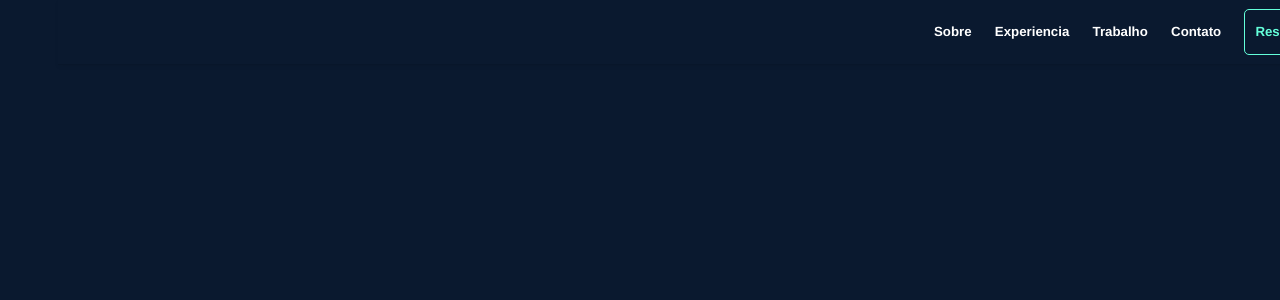
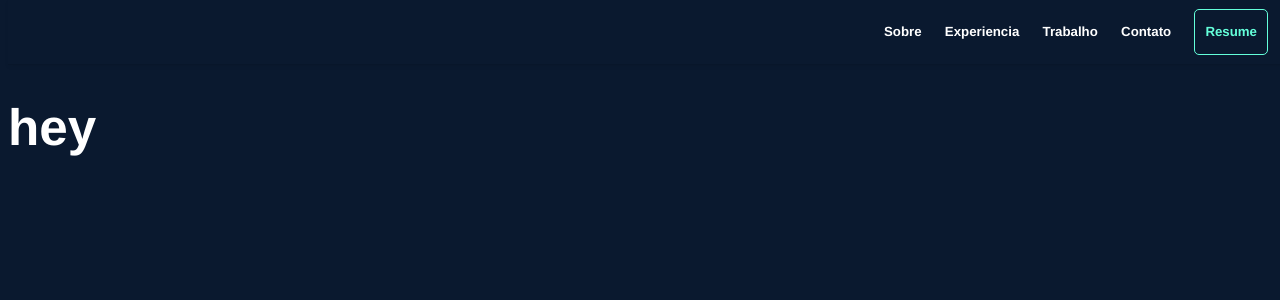
Before and after one commit to Gabriel-sys-hub/my-new-portifolio, a React (Vite) app: page / in a window 1280 px wide. Shown: the top 300 px of the page. Built offline with nearby package versions, Linux system fonts and the light colour scheme.

Commit message:
adding testing content and removing padding.

```diff
--- a/src/App.css
+++ b/src/App.css
@@ -10,5 +10,10 @@
 
 .App {
   margin: 0;
-  padding: 25px 50px;
 }
+
+.testing_content {
+  height: 5000px;
+  margin-top: 100px;
+  background-color: var(--blue-primary);
+}
--- a/src/App.jsx
+++ b/src/App.jsx
@@ -7,6 +7,7 @@ function App() {
   return (
     <div className="App">
      <Header></Header>
+     <div className='testing_content'><h1>hey</h1></div>
     </div>
   )
 }
```
